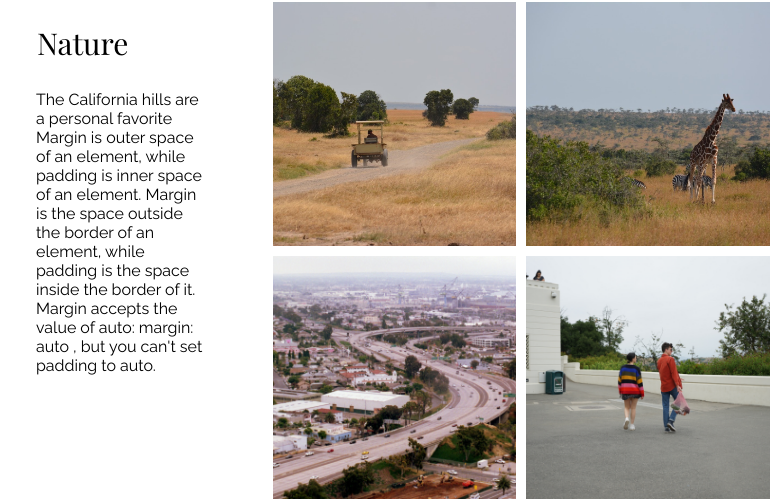
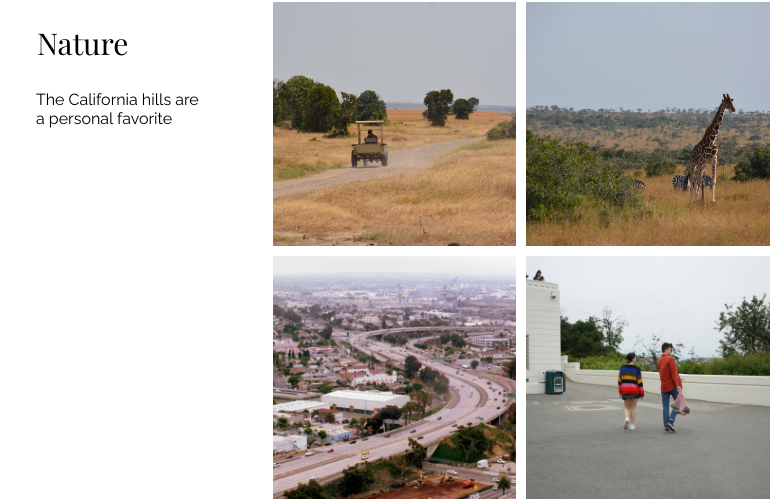
Before and after one commit to sahelithakkar/sahelithakkar.github.io, a plain HTML site: page index.html in a window 1280 px wide. Shown: the part 524-1025 px from the top of the page, 0-775 px from the left. Drawn offline with nearby package versions, Linux system fonts and the light colour scheme; a script that the page names is missing.

Commit message:
cut out extra text

```diff
--- a/index.html
+++ b/index.html
@@ -18,7 +18,7 @@
  				<button>San Francisco</button>
  				<p>Pictures that try and capture the spirit and energy of the city</p>
   				<button>Nature</button>
-  				<p>The California hills are a personal favorite Margin is outer space of an element, while padding is inner space of an element. Margin is the space outside the border of an element, while padding is the space inside the border of it. Margin accepts the value of auto: margin: auto , but you can't set padding to auto.</p>
+  				<p>The California hills are a personal favorite</p>
 			</div>
 		</div>
   		<div class="item2">
```
